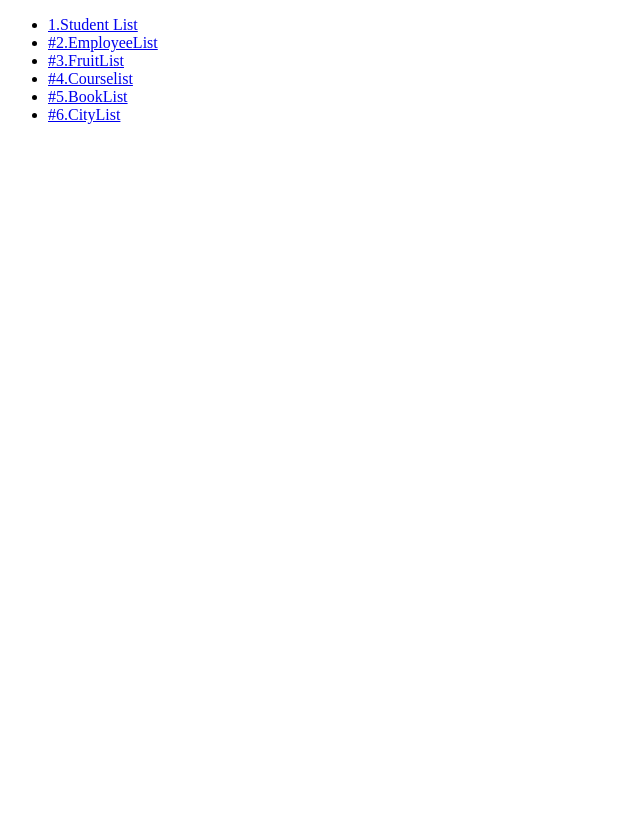
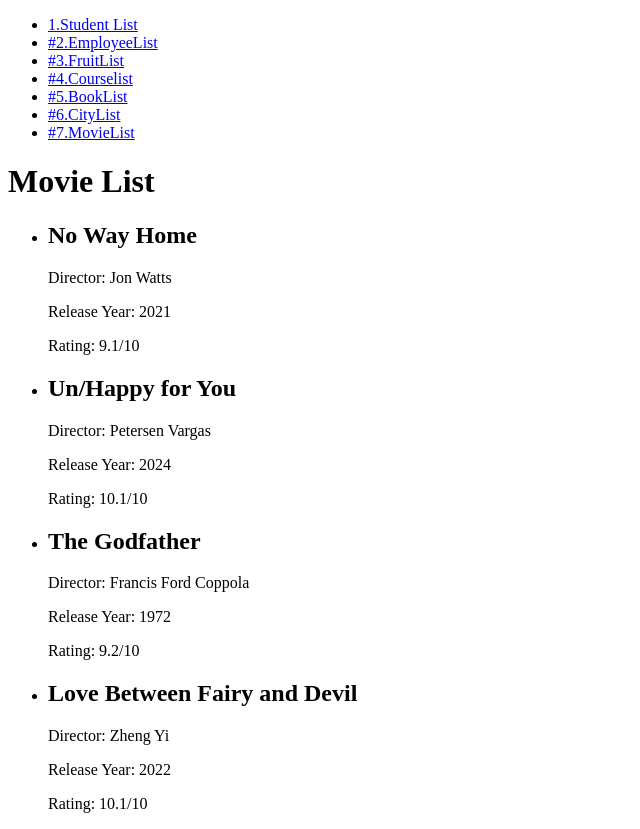
Before and after one commit to ChristineMaitom/AngularDataStructures, an Angular app: page /movie-list in a window 1280 px wide. Before the commit this address led to /. Shown: the whole page, without its empty margins (0-640 px from the left). Before the commit the page ends 800 px from the top, so only its background shows below. Built offline with nearby package versions, Linux system fonts and the light colour scheme.

Commit message:
#7 Movie List

```diff
--- a/src/app/app.component.html
+++ b/src/app/app.component.html
@@ -6,6 +6,10 @@
     <li><a routerLink="course-list">#4.Courselist</a></li>
     <li><a routerLink="book-list">#5.BookList</a></li>
     <li><a routerLink="city-list">#6.CityList</a></li>
+    <li><a routerLink="movie-list">#7.MovieList</a></li>
+
+
+
 
   </ul>
 </nav>
--- a/src/app/app.module.ts
+++ b/src/app/app.module.ts
@@ -11,6 +11,8 @@
 import {CourseListComponent} from "./components/course-list/course-list.component";
 import {BookListComponent} from "./components/book-list/book-list.component";
 import {CityListComponent} from "./components/city-list/city-list.component";
+import {MovieListComponent} from "./components/movie-list/movie-list.component";
+
 
 const routes: Routes = [
   {path: '', component: StudentListComponent},
@@ -19,7 +21,7 @@
   {path: 'course-list', component: CourseListComponent},
   {path: 'book-list', component: BookListComponent},
   {path: 'city-list', component: CityListComponent},
-
+  {path: 'movie-list', component: MovieListComponent},
 
 ]
 
@@ -40,7 +42,7 @@
     CourseListComponent,
     BookListComponent,
     CityListComponent,
-
+    MovieListComponent,
 
   ],
 
--- /dev/null
+++ b/src/app/components/movie-list/movie-list.component.html
@@ -0,0 +1,11 @@
+<div class="movie-list">
+  <h1>Movie List</h1>
+  <ul>
+    <li *ngFor="let movie of movies">
+      <h2>{{ movie.title }}</h2>
+      <p>Director: {{ movie.director }}</p>
+      <p>Release Year: {{ movie.releaseYear }}</p>
+      <p>Rating: {{ movie.rating }}/10</p>
+    </li>
+  </ul>
+</div>
--- /dev/null
+++ b/src/app/components/movie-list/movie-list.component.ts
@@ -0,0 +1,22 @@
+import { Component } from '@angular/core';
+
+interface Movie {
+  title: string;
+  director: string;
+  releaseYear: number;
+  rating: number;
+}
+
+@Component({
+  selector: 'app-movie-list',
+  templateUrl: './movie-list.component.html',
+  styleUrls: ['./movie-list.component.css']
+})
+export class MovieListComponent {
+  movies: Movie[] = [
+    { title: 'No Way Home', director: 'Jon Watts', releaseYear:2021, rating: 9.10 },
+    { title: 'Un/Happy for You', director: 'Petersen Vargas', releaseYear: 2024, rating: 10.10 },
+    { title: 'The Godfather', director: 'Francis Ford Coppola', releaseYear: 1972, rating: 9.2 },
+    { title: 'Love Between Fairy and Devil', director: 'Zheng Yi', releaseYear: 2022, rating: 10.10}
+  ];
+}
```
Also changed, not shown: src/app/components/movie-list/movie-list.component.css (added), 1 other file (tests, documents, lock files or other folders).
